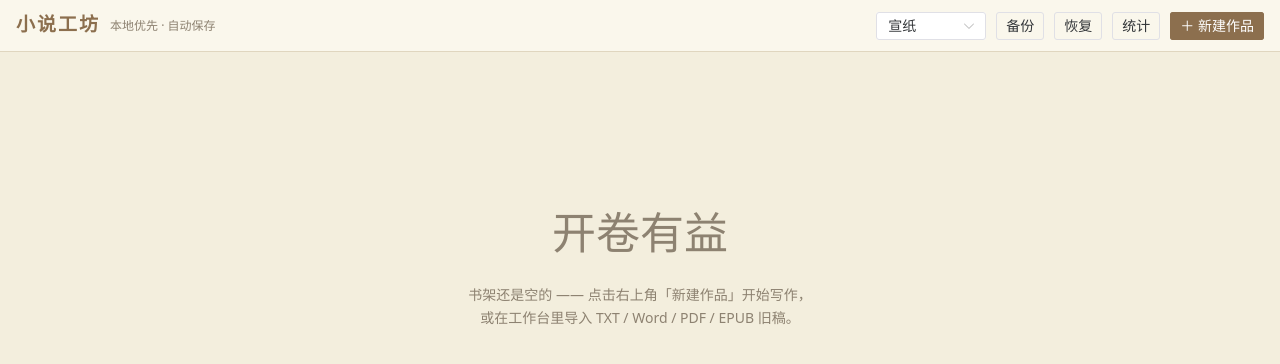
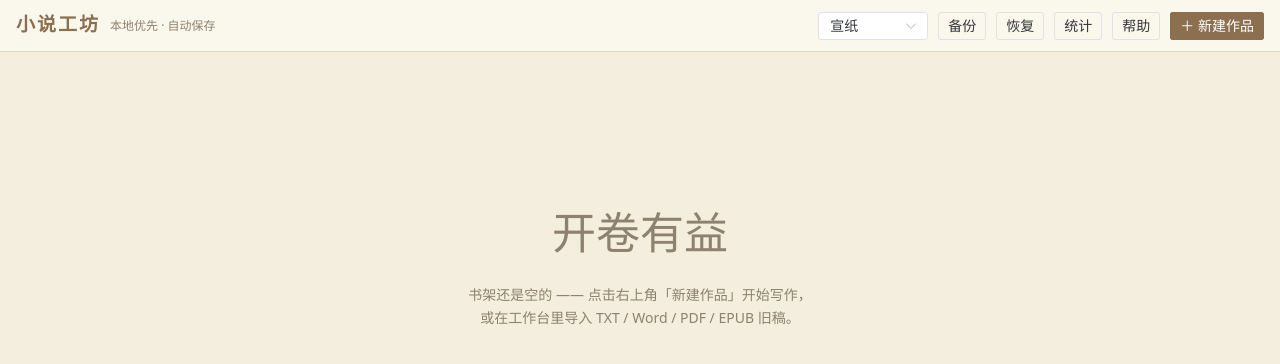
Before and after one commit to linque0/novel, a Vue app: page / in a window 1280 px wide. Shown: the top 364 px of the page. Built offline with nearby package versions, Linux system fonts and the light colour scheme.

Commit message:
v1.0.8 帮助入口双页面覆盖：书架页顶栏（统计旁）新增「帮助」按钮，与书内顶栏入口同开使用手册弹窗（HelpManual 挂载 App 全局层两页面共享）；针对性验证书架/书内双路径打开弹窗 PASS

```diff
--- a/package.json
+++ b/package.json
@@ -1,7 +1,7 @@
 {
   "name": "novel-studio",
   "productName": "小说工坊",
-  "version": "1.0.7",
+  "version": "1.0.8",
   "description": "本地优先的小说创作软件：正文/大纲/人物/设定一站式管理，即时自动保存",
   "private": true,
   "main": "electron/main.js",
--- a/src/components/Bookshelf.vue
+++ b/src/components/Bookshelf.vue
@@ -122,6 +122,7 @@ async function onCardMenu(key, w) {
       <NButton size="small" @click="doBackup">备份</NButton>
       <NButton size="small" @click="doRestore">恢复</NButton>
       <NButton size="small" @click="ui.statsOpen = true">统计</NButton>
+      <NButton size="small" title="查看功能介绍与键位详解" @click="ui.helpOpen = true">帮助</NButton>
       <NButton size="small" type="primary" @click="openCreate">＋ 新建作品</NButton>
     </div>
 
```
Also changed, not shown: 2 other files (tests, documents, lock files or other folders).
